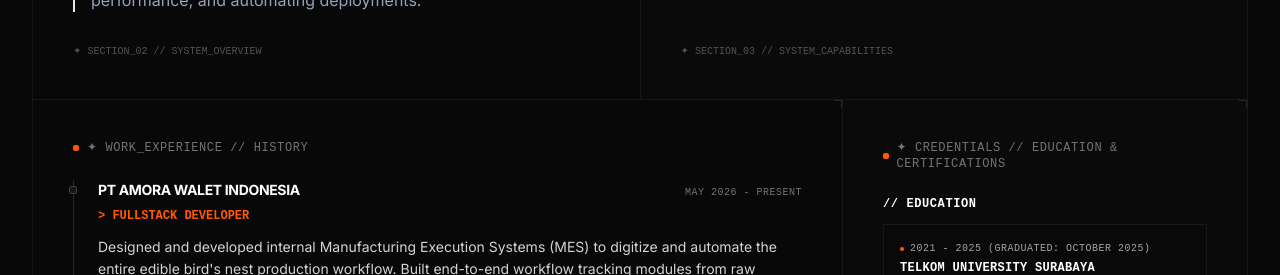
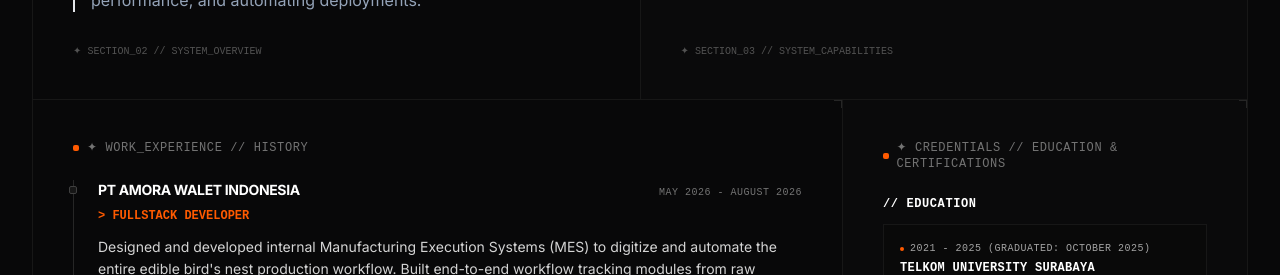
Before and after one commit to RadifAfta/My-Personal-Website, a React (Create React App) app: page / in a window 1280 px wide. Shown: the part 1026-1301 px from the top of the page. Built offline with nearby package versions, Linux system fonts and the light colour scheme.

Commit message:
feat : experience information update

```diff
--- a/src/components/About.js
+++ b/src/components/About.js
@@ -40,7 +40,7 @@ const About = () => {
     {
       company: 'PT Amora Walet Indonesia',
       role: 'Fullstack Developer',
-      period: 'May 2026 - Present',
+      period: 'May 2026 - August 2026',
       desc: 'Designed and developed internal Manufacturing Execution Systems (MES) to digitize and automate the entire edible bird\'s nest production workflow. Built end-to-end workflow tracking modules from raw materials washing, quality grading, to finished products. Integrated inventory control and quality control (QC) management systems to ensure physical stock accuracy and minimize human error. Containerized and deployed applications using Docker on Linux environments and local NAS servers.',
       tags: ['Laravel', 'PHP', 'Tailwind CSS', 'Alpine.js', 'MySQL', 'Docker', 'Linux', 'NAS Server'],
     },
```
